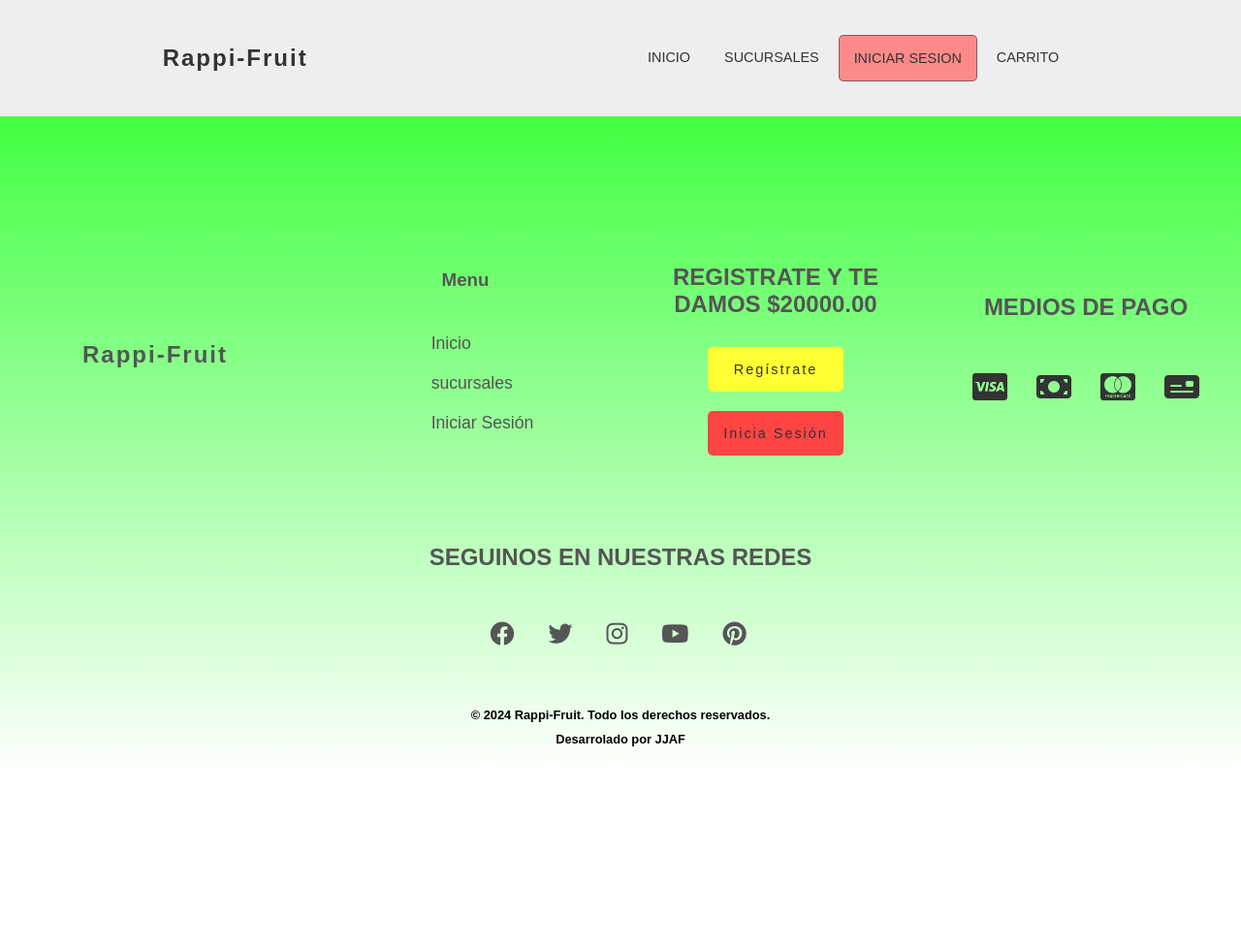
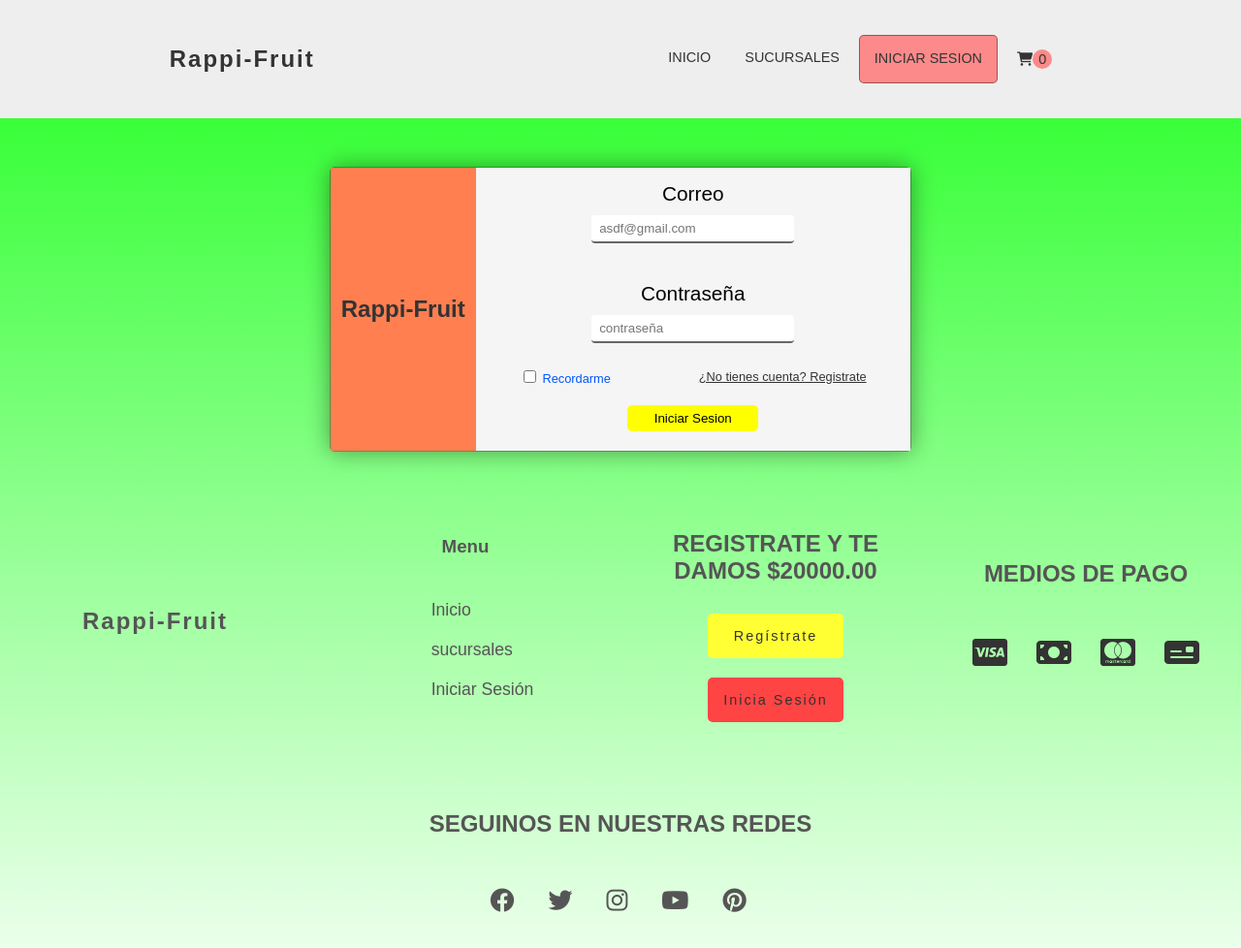
Before and after one commit to jj22-Ali/Final-Programaci-n-2, a plain HTML site: page pages/iniciarSesion.html in a window 1280 px wide. Shown: the top 978 px of the page at 97% size. Before the commit the page ends 800 px from the top, so only its background shows below. Drawn offline with Linux system fonts and the light colour scheme.

Commit message:
terminado carrito y ultimando iniciar sesion

```diff
--- a/css/carrito.css
+++ b/css/carrito.css
@@ -45,7 +45,7 @@
     border: none;
 }
 
-#totales{
+#totales, #carrito-vacio{
     text-align: center;
     color: #444;
     font-size: 1.3em;
--- /dev/null
+++ b/css/sesion.css
@@ -0,0 +1,74 @@
+#containerIniciarSesion{
+    border: 1px solid #0006;
+    max-width: 600px;
+    margin: auto;
+    margin-top: 50px;
+    display: flex;
+    box-sizing: border-box;
+    border-radius: 5px;
+    box-shadow: 0 0 25px #0006;
+}
+
+#boxBrand{
+    width: 25%;
+    text-align: center;
+    color: #333;
+    background-color: coral;
+    display: flex;
+    align-items: center;
+    justify-content: center;
+}
+
+#boxFormUser{
+    width: 75%;
+    background-color: whitesmoke;
+    box-sizing: border-box;
+    text-align: center;
+}
+
+#form-input{
+    display: flex;
+    flex-direction: column;
+    padding: 15px;
+    align-items: center;
+}
+
+#form-input input{
+    width: 50%;
+    box-sizing: border-box;
+    padding: 6px 8px;
+    border: none;
+    border-bottom: 2px solid #666;
+    border-radius: 4px;
+    color: #333;
+    margin: 10px 0;
+}
+
+#form-input label{
+    font-size: 1.3em;
+}
+
+#form-reg{
+    margin-bottom: 10px;
+    display: flex;
+    font-size: 0.8em;
+    color: #05f;
+    align-items: center;
+    justify-content: space-around;
+}
+
+#form-reg a{
+    text-decoration: underline;
+}
+
+#form-button{
+    margin: 20px 0;
+}
+#form-button button{
+    padding: 6px 8px;
+    width: 30%;
+    border-radius: 5px;
+    border: none;
+    background-color: yellow;
+    cursor: pointer;
+}
--- a/css/style.css
+++ b/css/style.css
@@ -69,7 +69,6 @@ main{
 
 .productoContainer{
 
-    border: 1px solid red;
     width: 100%;
     height: auto;
     text-align: center;
@@ -120,6 +119,9 @@ main{
     cursor: pointer;
 }
 
+.escondido{
+    display: none;
+}
 
 footer{
     background-color: transparent;
@@ -320,6 +322,19 @@ footer{
         padding: 0;
     }
 
+    #container-frutas{
+        display: flex;
+        flex-direction: column;
+        width: 100%;
+        padding: 0;
+        box-sizing: border-box;
+        align-items: center;
+    }
+
+    .boxVentaFruta{
+        width: 50%;
+    }
+
     .boxfooter4 li{
         font-size: 1.2em;
     }
--- a/js/cardsCarrito.js
+++ b/js/cardsCarrito.js
@@ -2,6 +2,9 @@ document.addEventListener("DOMContentLoaded", () => {
     const containerTarjetaCarrito = document.getElementById("container-carrito");
     const unidadesElement = document.getElementById("unidades");
     const precioElement = document.getElementById("precio");
+    const carritoVacioElment = document.getElementById("carrito-vacio");
+    const totalesElement = document.getElementById("totales")
+    const reiniciarCarritoElement = document.getElementById("reiniciar")
 
     function crearTarjetaCarrito(){
         containerTarjetaCarrito.innerHTML = "";
@@ -33,12 +36,15 @@ document.addEventListener("DOMContentLoaded", () => {
                     spanCantidad.textContent = cuenta;
                     actualizarNumeroCarrito();
                     actualizarTotales();
+                    revisarMensajesVacios();
                 });
                 btnMenos.addEventListener("click", () => {
                     const cuenta = restarAlCarrito(producto);
                     spanCantidad.textContent = cuenta;
                     actualizarNumeroCarrito();
                     actualizarTotales();
+                    revisarMensajesVacios();
+
                     if (cuenta === 0) {
                         crearTarjetaCarrito();
                     }
@@ -56,6 +62,8 @@ document.addEventListener("DOMContentLoaded", () => {
 
 
             });
+        } else{
+            revisarMensajesVacios();
         }
     }
     crearTarjetaCarrito();
@@ -72,8 +80,31 @@ document.addEventListener("DOMContentLoaded", () => {
             })
             unidadesElement.innerText = unidades;
             precioElement.innerText = precio;
-            actualizarTotales();
+
         }
+
+
     }
 
+    function revisarMensajesVacios(){
+        const productos = JSON.parse(localStorage.getItem("frutas"));
+        console.log(productos, productos == true)
+        carritoVacioElment.classList.toggle("escondido", productos && productos.length > 0);
+        totalesElement.classList.toggle("escondido",!(productos && productos.length > 0));
+    }
+
+    reiniciarCarritoElement.addEventListener("click", reiniciarCarrito);
+    function reiniciarCarrito(){
+        localStorage.removeItem("frutas");
+        actualizarNumeroCarrito();
+        actualizarTotales();
+        crearTarjetaCarrito();
+    }
+
+    crearTarjetaCarrito();
+    actualizarNumeroCarrito();
+    actualizarTotales();
+    revisarMensajesVacios();
+
+
 })
--- a/js/servicioCarrito.js
+++ b/js/servicioCarrito.js
@@ -54,9 +54,16 @@ const cuentaCarritoElement = document.getElementById("cuenta-carrito");
 
 function actualizarNumeroCarrito(){
     const memoria = JSON.parse(localStorage.getItem("frutas"));
-    //reduce sirve para agarrar un arrays de cosas y reducirlos a un solo valor
-    const cuenta = memoria.reduce((acum, current) => acum+current.cantidad,0);
+    if(memoria && memoria.length > 0){
+            //reduce sirve para agarrar un arrays de cosas y reducirlos a un solo valor
 
-    cuentaCarritoElement.innerHTML = cuenta;
+        const cuenta = memoria.reduce((acum, current) => acum+current.cantidad,0);
+
+        cuentaCarritoElement.innerHTML = cuenta;
+    } else {
+        cuentaCarritoElement.innerHTML = 0;
+    }
 
 }
+
+actualizarNumeroCarrito();
--- a/pages/iniciarSesion.html
+++ b/pages/iniciarSesion.html
@@ -1,10 +1,12 @@
 <!DOCTYPE html>
-<html lang="en">
+<html lang="es">
 <head>
     <meta charset="UTF-8">
     <meta name="viewport" content="width=device-width, initial-scale=1.0">
     <title>Rappi-Fruit</title>
     <link rel="stylesheet" href="../css/style.css">
+    <link rel="stylesheet" href="../css/carrito.css">
+    <link rel="stylesheet" href="../css/sesion.css">
     <link rel="stylesheet" href="https://cdnjs.cloudflare.com/ajax/libs/font-awesome/6.0.0-beta3/css/all.min.css">
 
 </head>
@@ -18,13 +20,43 @@
                 <ul>
                     <li><a href="../index.html">INICIO</a></li>
                     <li><a href="sucursales.html">SUCURSALES</a></li>
-                    <li id="active"><a href="pages/iniciarSesion.html">INICIAR SESION</a></li>
-                    <li><a href="carrito.html">CARRITO</a></li>
+                    <li id="active"><a href="iniciarSesion.html">INICIAR SESION</a></li>
+                    <li><a href="carrito.html"><i class="fa-solid fa-cart-shopping"></i><span id="cuenta-carrito">0</span></a></li>
                 </ul>
             </div>
         </nav>
     </header>
-    <main></main>
+    <main>
+        <section id="containerIniciarSesion">
+            <div id="boxBrand">
+                <h2>Rappi-Fruit</h2>
+            </div>
+            <div id="boxFormUser">
+                <form>
+                    <div id="form-input">
+                        <label for="emial">Correo</label>
+                        <input type="text" placeholder="asdf@gmail.com" id="emial">
+                    </div>
+                    <div id="form-input">
+                        <label for="cont">Contraseña</label>
+                        <input type="password" placeholder="contraseña" id="cont">
+                    </div>
+                    <div id="form-reg">
+                        <div>
+                            <input type="checkbox" id="rec">
+                            <label for="rec">Recordarme</label>
+                        </div>
+                        <div>
+                            <a href="">¿No tienes cuenta? Registrate</a>
+                        </div>
+                    </div>
+                    <div id="form-button">
+                        <button type="submit">Iniciar Sesion</button>
+                    </div>
+                </form>
+            </div>
+        </section>
+    </main>
     <footer>
         <div id="footer1">
             <div class="boxfooter1">
@@ -72,5 +104,8 @@
             <p>Desarrolado por JJAF</p>
         </div>
     </footer>
+    <script src="../js/frutas.js"></script>
+    <script src="../js/servicioCarrito.js"></script>
+    <script src="../js/cardsCarrito.js"></script>
 </body>
 </html>
```
Also changed, not shown: pages/carrito.html (+2 -1 lines).
